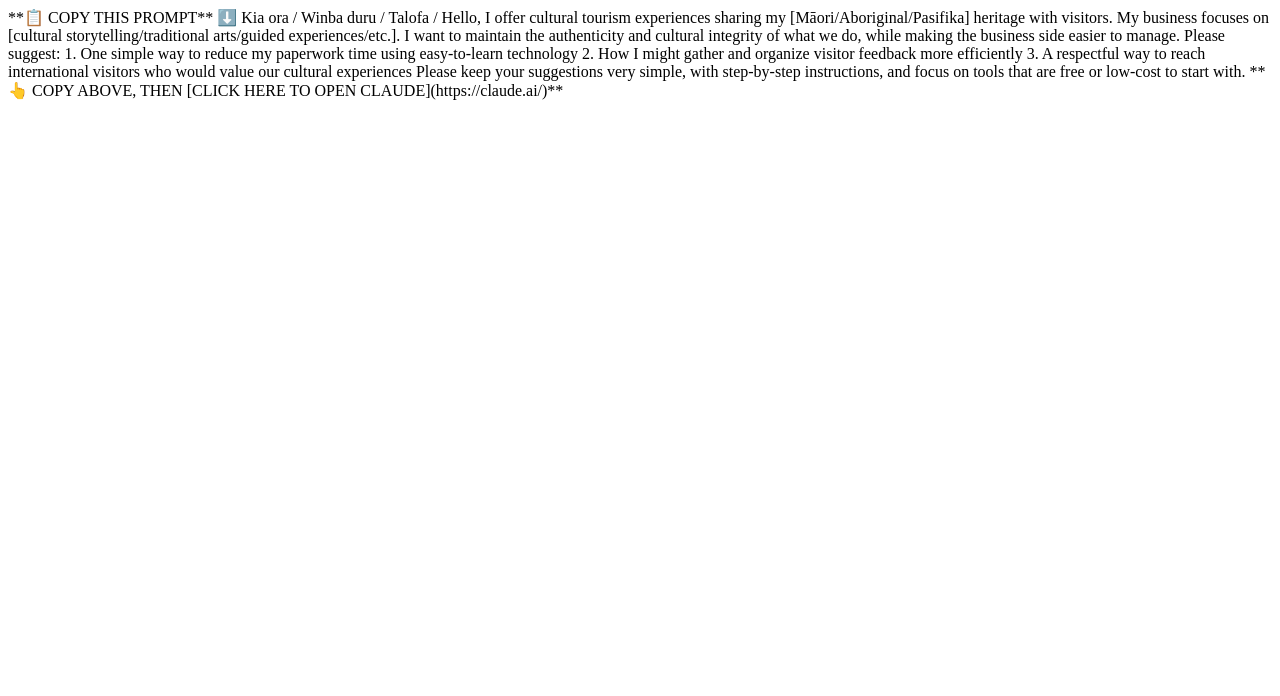
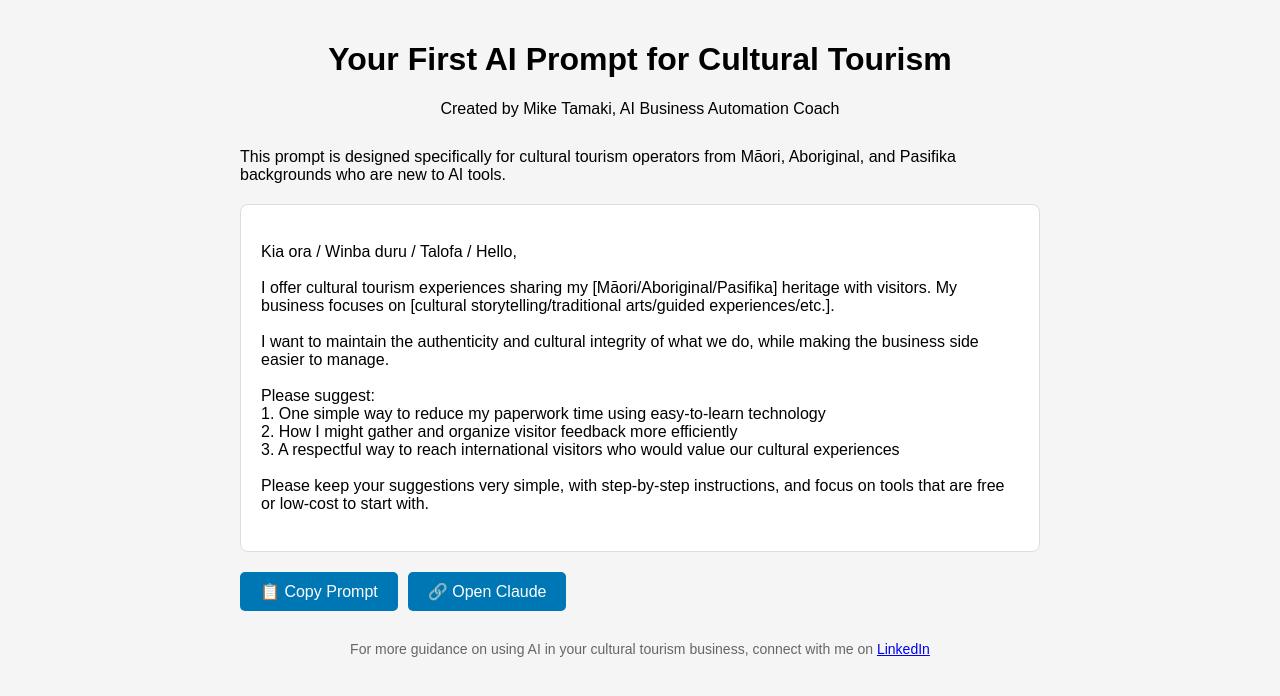
Before and after one commit to my-ai-agent/Korero, a plain HTML site: page index.html in a window 1280 px wide. Drawn offline with Linux system fonts and the light colour scheme.

Commit message:
Update index.html

```diff
--- a/index.html
+++ b/index.html
@@ -1,5 +1,64 @@
-**📋 COPY THIS PROMPT** ⬇️
+<!DOCTYPE html>
+<html>
+<head>
+    <title>AI Prompt for Cultural Tourism</title>
+    <meta name="viewport" content="width=device-width, initial-scale=1">
+    <style>
+        body {
+            font-family: Arial, sans-serif;
+            max-width: 800px;
+            margin: 0 auto;
+            padding: 20px;
+            background-color: #f5f5f5;
+        }
+        .prompt-container {
+            background-color: white;
+            border: 1px solid #ddd;
+            padding: 20px;
+            border-radius: 8px;
+            margin: 20px 0;
+            white-space: pre-wrap;
+        }
+        .button-container {
+            display: flex;
+            gap: 10px;
+            margin: 20px 0;
+        }
+        button, a.button {
+            background-color: #0077B5;
+            color: white;
+            border: none;
+            padding: 10px 20px;
+            border-radius: 5px;
+            cursor: pointer;
+            font-size: 16px;
+            text-decoration: none;
+            display: inline-block;
+        }
+        button:hover, a.button:hover {
+            background-color: #005582;
+        }
+        .header {
+            text-align: center;
+            margin-bottom: 30px;
+        }
+        .footer {
+            margin-top: 30px;
+            text-align: center;
+            font-size: 14px;
+            color: #666;
+        }
+    </style>
+</head>
+<body>
+    <div class="header">
+        <h1>Your First AI Prompt for Cultural Tourism</h1>
+        <p>Created by Mike Tamaki, AI Business Automation Coach</p>
+    </div>
 
+    <p>This prompt is designed specifically for cultural tourism operators from Māori, Aboriginal, and Pasifika backgrounds who are new to AI tools.</p>
+
+    <div class="prompt-container" id="promptText">
 Kia ora / Winba duru / Talofa / Hello,
 
 I offer cultural tourism experiences sharing my [Māori/Aboriginal/Pasifika] heritage with visitors. My business focuses on [cultural storytelling/traditional arts/guided experiences/etc.].
@@ -12,5 +71,37 @@ Please suggest:
 3. A respectful way to reach international visitors who would value our cultural experiences
 
 Please keep your suggestions very simple, with step-by-step instructions, and focus on tools that are free or low-cost to start with.
+    </div>
 
-**👆 COPY ABOVE, THEN [CLICK HERE TO OPEN CLAUDE](https://claude.ai/)**
+    <div class="button-container">
+        <button onclick="copyPrompt()">📋 Copy Prompt</button>
+        <a href="https://claude.ai/" target="_blank" class="button">🔗 Open Claude</a>
+    </div>
+
+    <div id="copyMessage" style="display: none; color: green; text-align: center; margin: 10px 0;">
+        Prompt copied! Now click "Open Claude" to paste it.
+    </div>
+
+    <div class="footer">
+        <p>For more guidance on using AI in your cultural tourism business, connect with me on <a href="https://www.linkedin.com/in/miketamaki/" target="_blank">LinkedIn</a></p>
+    </div>
+
+    <script>
+        function copyPrompt() {
+            const promptText = document.getElementById('promptText').innerText;
+            navigator.clipboard.writeText(promptText)
+                .then(() => {
+                    const message = document.getElementById('copyMessage');
+                    message.style.display = 'block';
+                    setTimeout(() => {
+                        message.style.display = 'none';
+                    }, 3000);
+                })
+                .catch(err => {
+                    console.error('Failed to copy: ', err);
+                    alert('Failed to copy. Please try selecting and copying the text manually.');
+                });
+        }
+    </script>
+</body>
+</html>
```
